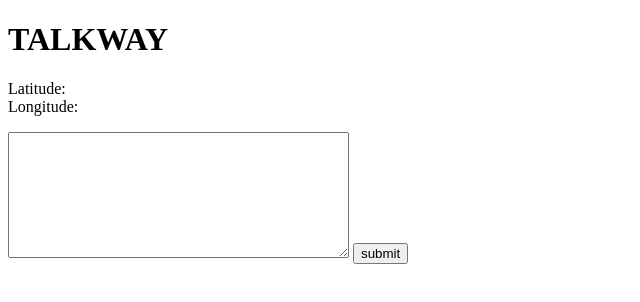
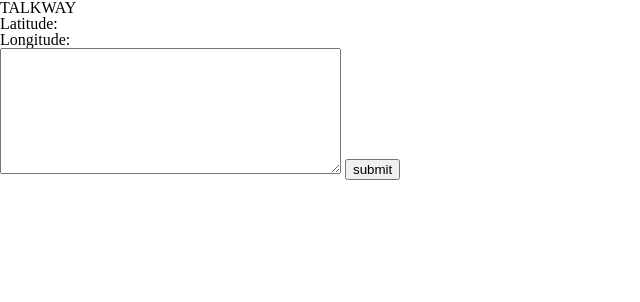
Before and after one commit to talkway/talkway, a website: page templates/index.html in a window 1280 px wide. Shown: the whole page, without its empty margins (0-640 px from the left). Drawn offline with nearby package versions, Linux system fonts and the light colour scheme.

Commit message:
Starting to layout the UI

```diff
--- a/package.json
+++ b/package.json
@@ -7,5 +7,8 @@
     "test": "mocha"
   },
   "author": "",
-  "license": "ISC"
+  "license": "ISC",
+  "dependencies": {
+    "gm.layout": "0.0.2"
+  }
 }
--- /dev/null
+++ b/styles/index.css
@@ -0,0 +1,2 @@
+@import "../node_modules/gm.layout/reset.css";
+@import "../node_modules/gm.layout/layout.css";
--- a/templates/index.html
+++ b/templates/index.html
@@ -3,9 +3,10 @@
 	<head>
 		<meta charset="utf-8">
 		<meta http-equiv="x-ua-compatible" content="ie=edge">
-		<title></title>
+		<title>Talkway</title>
 		<meta name="description" content="">
 		<meta name="viewport" content="width=device-width, initial-scale=1">
+		<link rel="stylesheet" href="../styles/index.css" media="screen" title="imports" charset="utf-8">
 
 		<!-- <link rel="apple-touch-icon" href="apple-touch-icon.png"> -->
 		<!-- Place favicon.ico in the root directory -->
```
